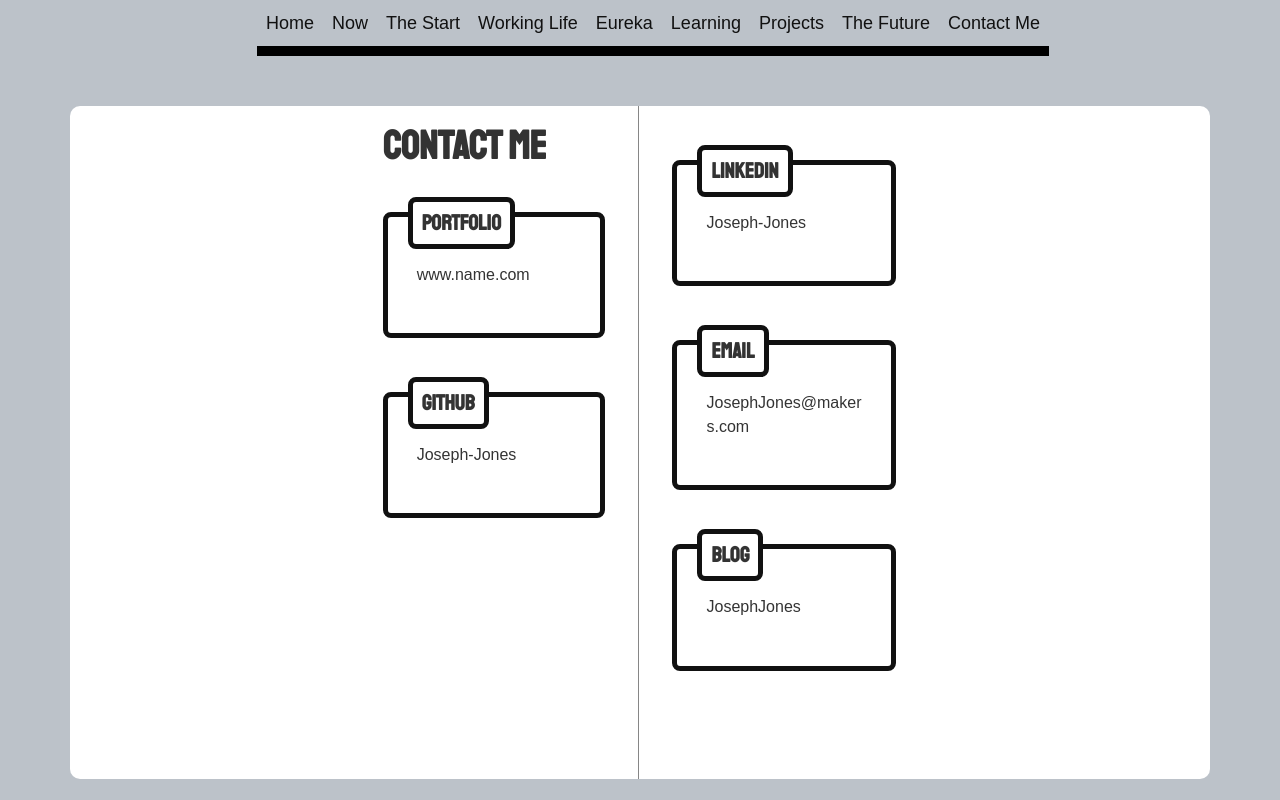
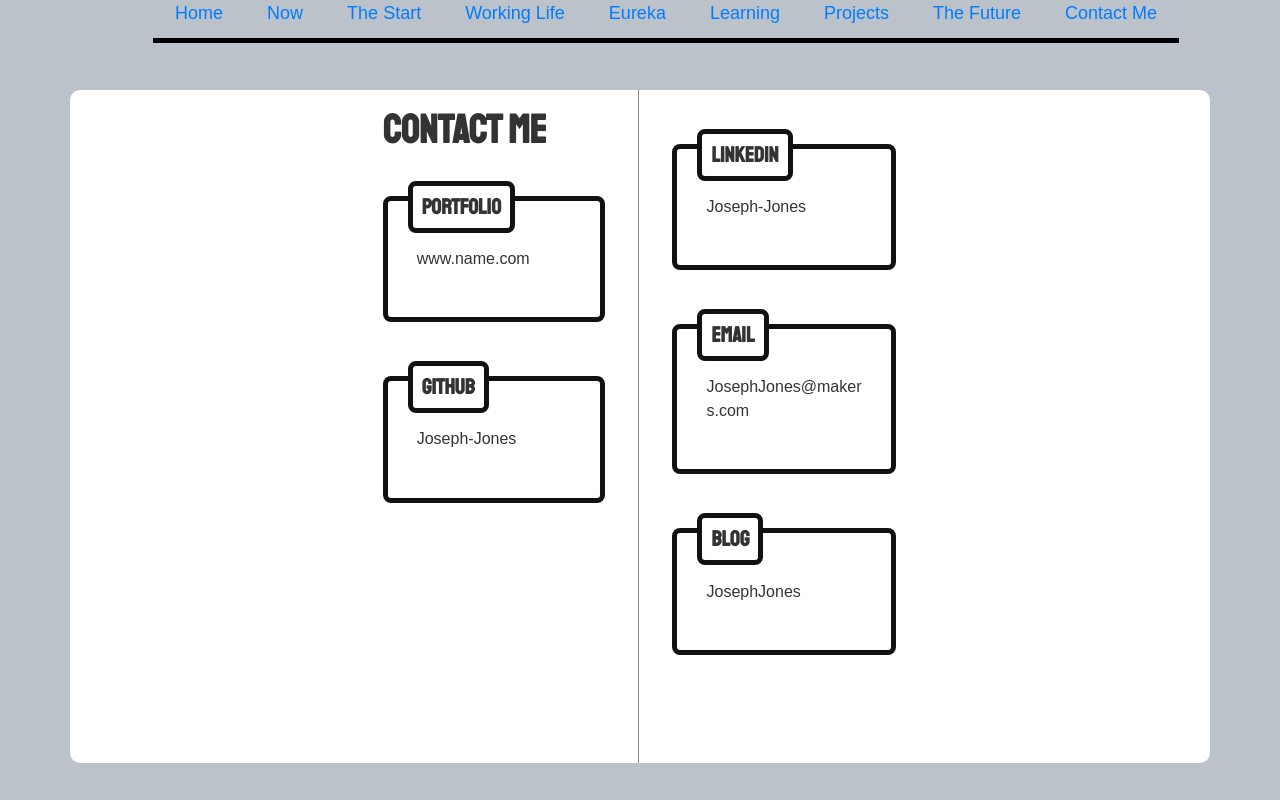
Before and after one commit to makersacademy/example-story-website, a Gatsby site: page /contact/ in a window 1280 px wide. Built offline with nearby package versions, Linux system fonts and the light colour scheme; Gatsby itself is replaced by a stand-in of ours.

Commit message:
♻️ Change NavBar to use more semantic html

```diff
--- a/src/components/navBar/navBar.scss
+++ b/src/components/navBar/navBar.scss
@@ -1,18 +1,21 @@
 @import "../../styles/variables.scss";
-
-.navText {
-  color: $color-primary-dark;
-  font-family: $font-body;
-}
-
-.bottom-border {
-  border-bottom: 5px solid black;
-}
 
 .active {
   border-bottom: 10px solid #43b0f2;
 }
 
-.nav-link {
-  border-bottom: 5px solid black;
+.nav-bar-item {
+  color: $color-primary-dark;
+  font-family: $font-body;
+
+  a {
+    border-bottom: 5px solid black;
+    padding: 15px 22px;
+  }
+
+  a:hover {
+    border-bottom: 10px solid #43b0f2;
+    text-decoration: none;
+    padding-bottom: 10px;
+  }
 }
--- a/src/components/navBar/navBar.tsx
+++ b/src/components/navBar/navBar.tsx
@@ -41,7 +41,7 @@ export const NavBar = () => {
         <NavbarToggler onClick={toggle} />
         <Collapse isOpen={isOpen} navbar>
           <Nav className="mr-auto" navbar>
-            <div className="navbar-nav bottom-border">{listItems}</div>
+            <ul className="navbar-nav">{listItems}</ul>
           </Nav>
         </Collapse>
       </Navbar>
--- a/src/components/navBarItem/navBarItem.tsx
+++ b/src/components/navBarItem/navBarItem.tsx
@@ -1,5 +1,7 @@
 import React from "react"
 import { Link } from "gatsby"
+import { NavItem } from "reactstrap"
+
 import "bootstrap/dist/css/bootstrap.css"
 
 interface Props {
@@ -15,8 +17,10 @@ export const NavBarItem = (props: Props) => {
   }
 
   return (
-    <Link className="nav-link" activeClassName="active" to={chapterLink}>
-      <span className="navText">{chapterTitle}</span>
-    </Link>
+    <NavItem className="nav-bar-item">
+      <Link to={chapterLink}>
+        {chapterTitle}
+      </Link>
+    </NavItem>
   )
 }
```
